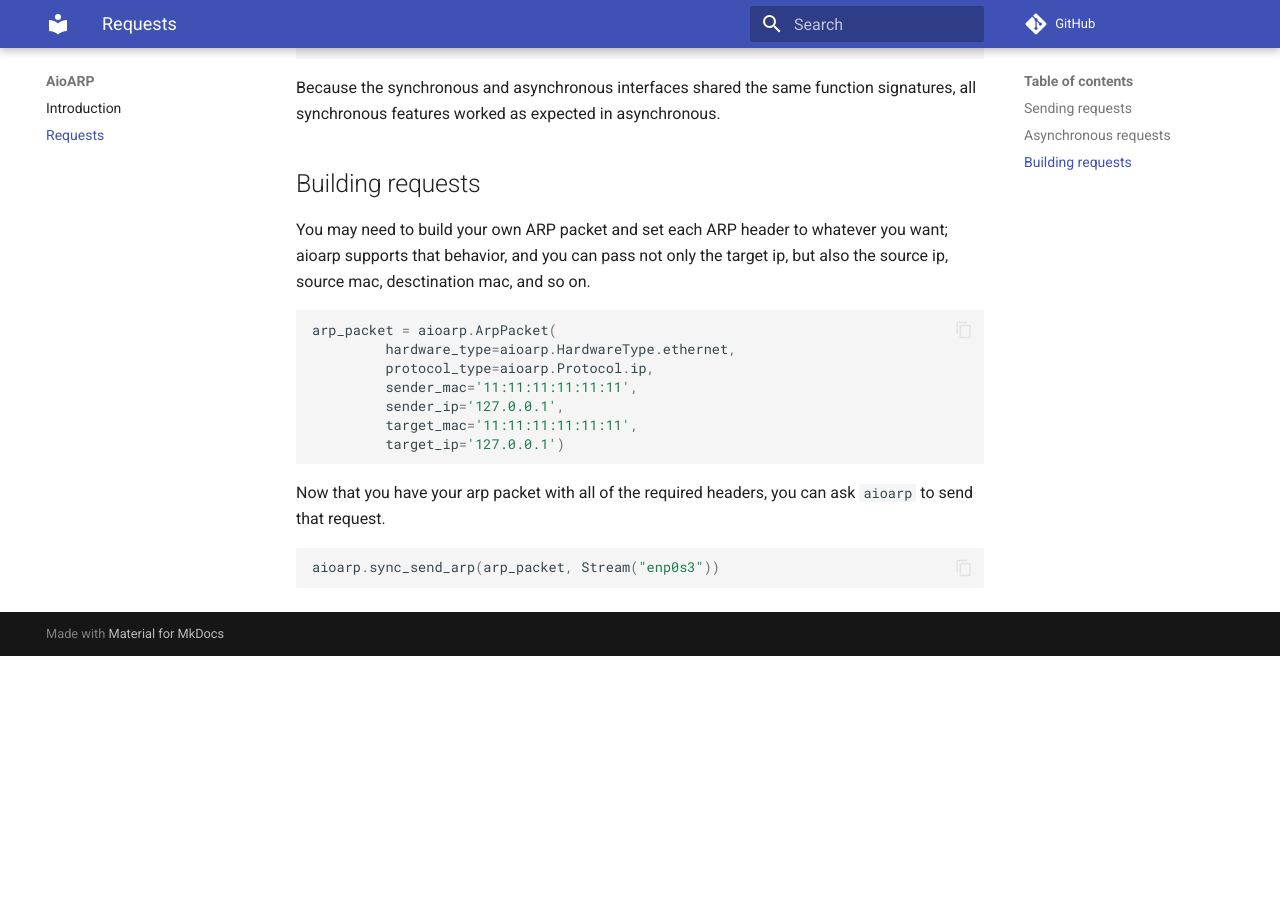
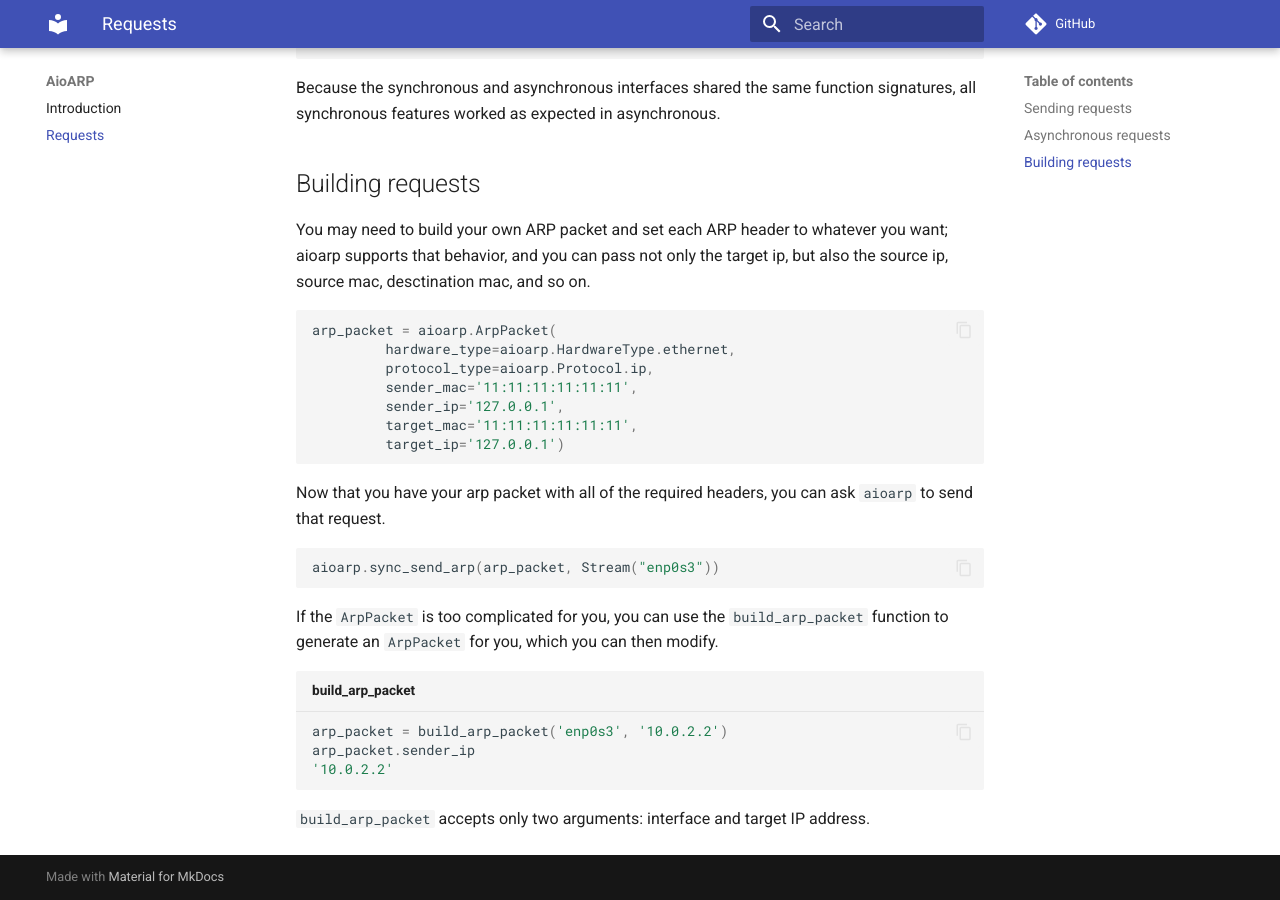
Before and after one commit to karpetrosyan/aioarp, an MkDocs documentation site: the page built from docs/client.md, in a window 1280 px wide and 900 px high, scrolled down 786 px. Built offline with MkDocs 1.6.1 and Material for MkDocs 9.7.7, drawn with Linux system fonts in a browser that asks for light colours; comment, search, counter and statistics services are not loaded; before the commit the page ends 1442 px from its top, so only the background shows below that.

Commit message:
Add changelog, add doc for build_arp_packet

````diff
--- a/docs/client.md
+++ b/docs/client.md
@@ -46,3 +46,13 @@ Now that you have your arp packet with all of the required headers, you can ask
 ```py
 aioarp.sync_send_arp(arp_packet, Stream("enp0s3"))
 ```
+
+If the `ArpPacket` is too complicated for you, you can use the `build_arp_packet` function to generate an `ArpPacket` for you, which you can then modify.
+
+```py title="build_arp_packet"
+arp_packet = build_arp_packet('enp0s3', '10.0.2.2')
+arp_packet.sender_ip
+'10.0.2.2'
+```
+
+`build_arp_packet` accepts only two arguments: interface and target IP address.
````
Also changed, not shown: CHANGELOG.md (+4 -0 lines).
